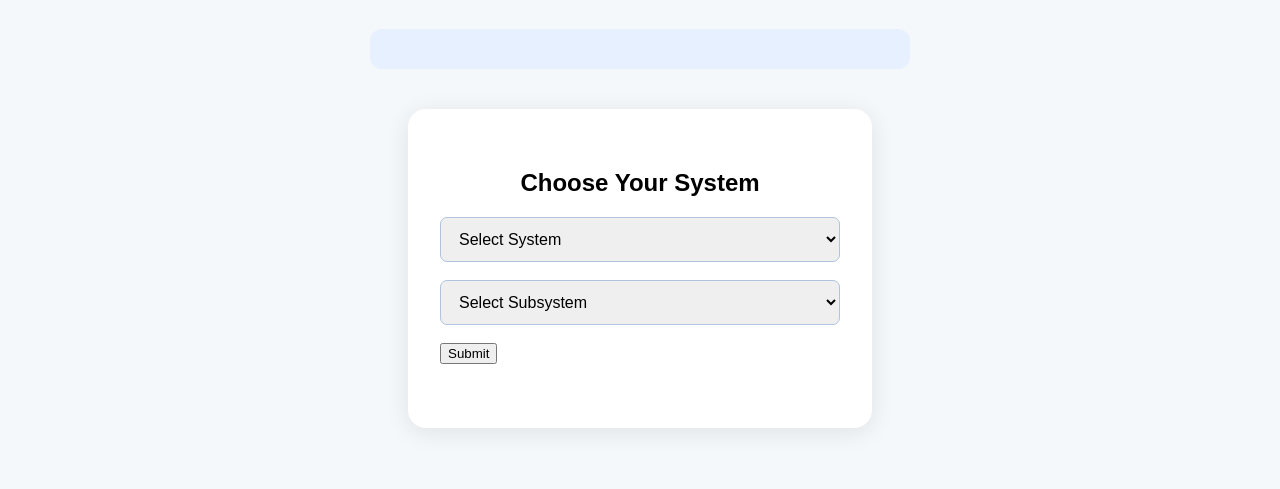
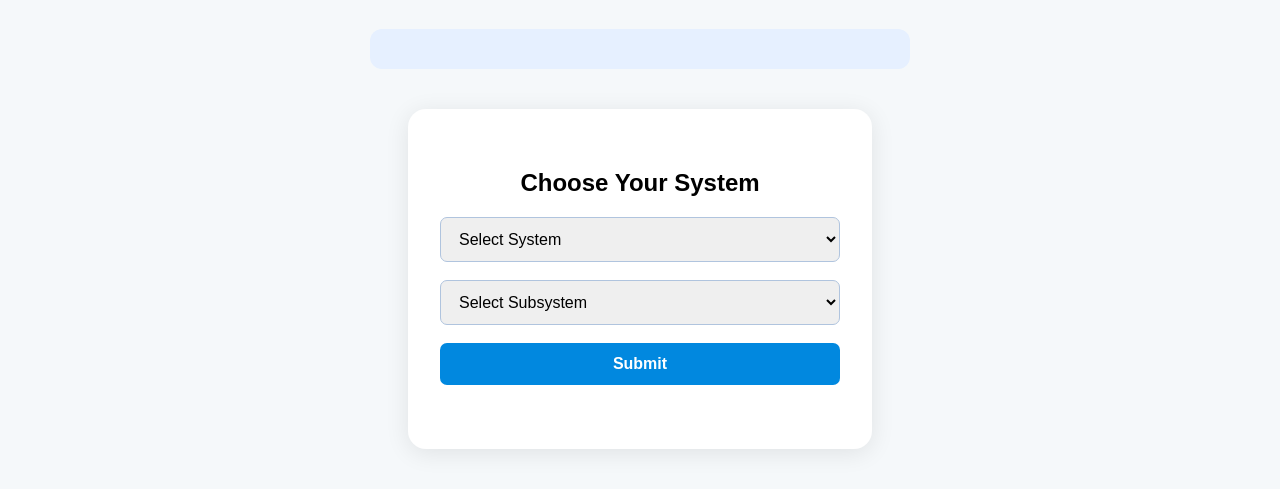
Before and after one commit to reddy4500/c0-10, a plain HTML site: page form.html in a window 1280 px wide. Shown: the part 71-560 px from the top of the page. Drawn offline with Linux system fonts and the light colour scheme; no server answers.

Commit message:
Update form.html

```diff
--- a/form.html
+++ b/form.html
@@ -304,7 +304,7 @@
             <select id="subsystem-select">
                 <option value="">Select Subsystem</option>
             </select>
-            <button  type="submit" class="submit-btn" onclick="submitAssignment()">Submit</button>
+            <button  type="submit" class="btn" onclick="submitAssignment()">Submit</button>
             <div id="success-message"></div>
         </div>
     </section>
```
